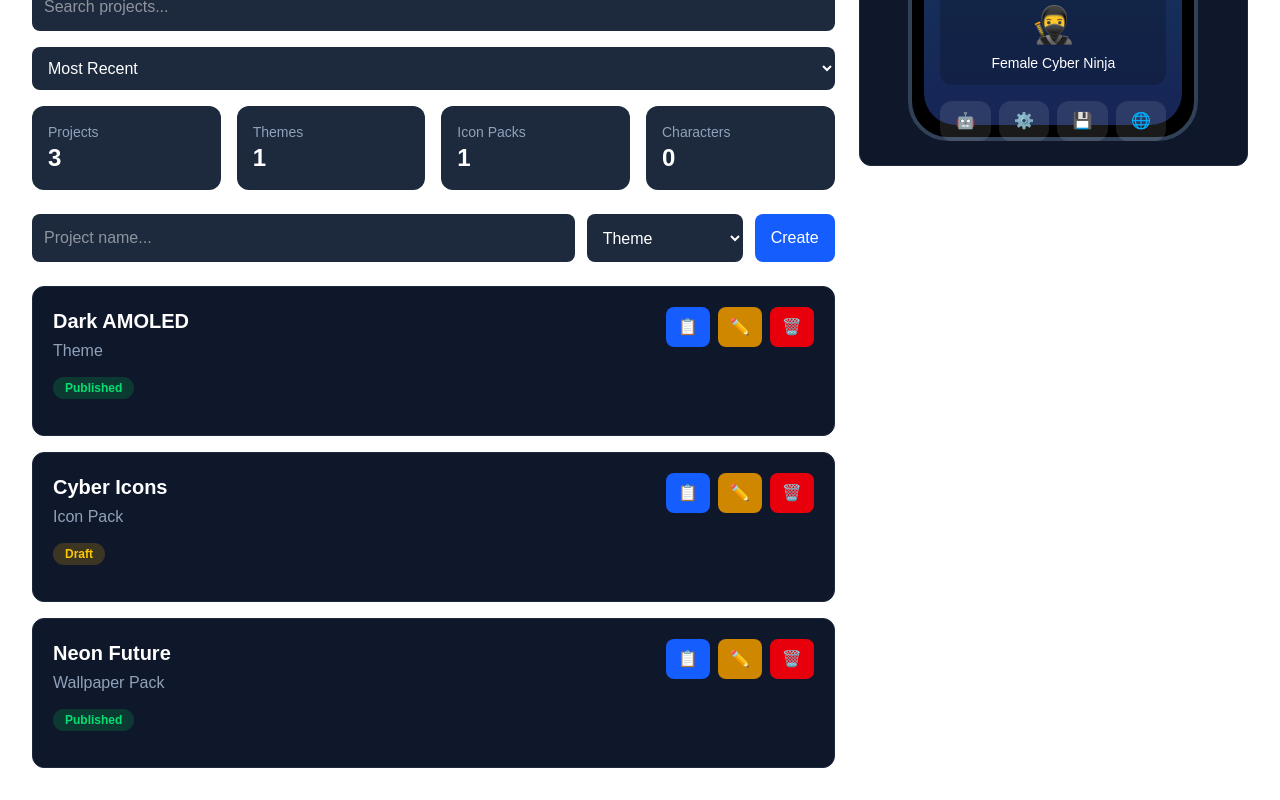
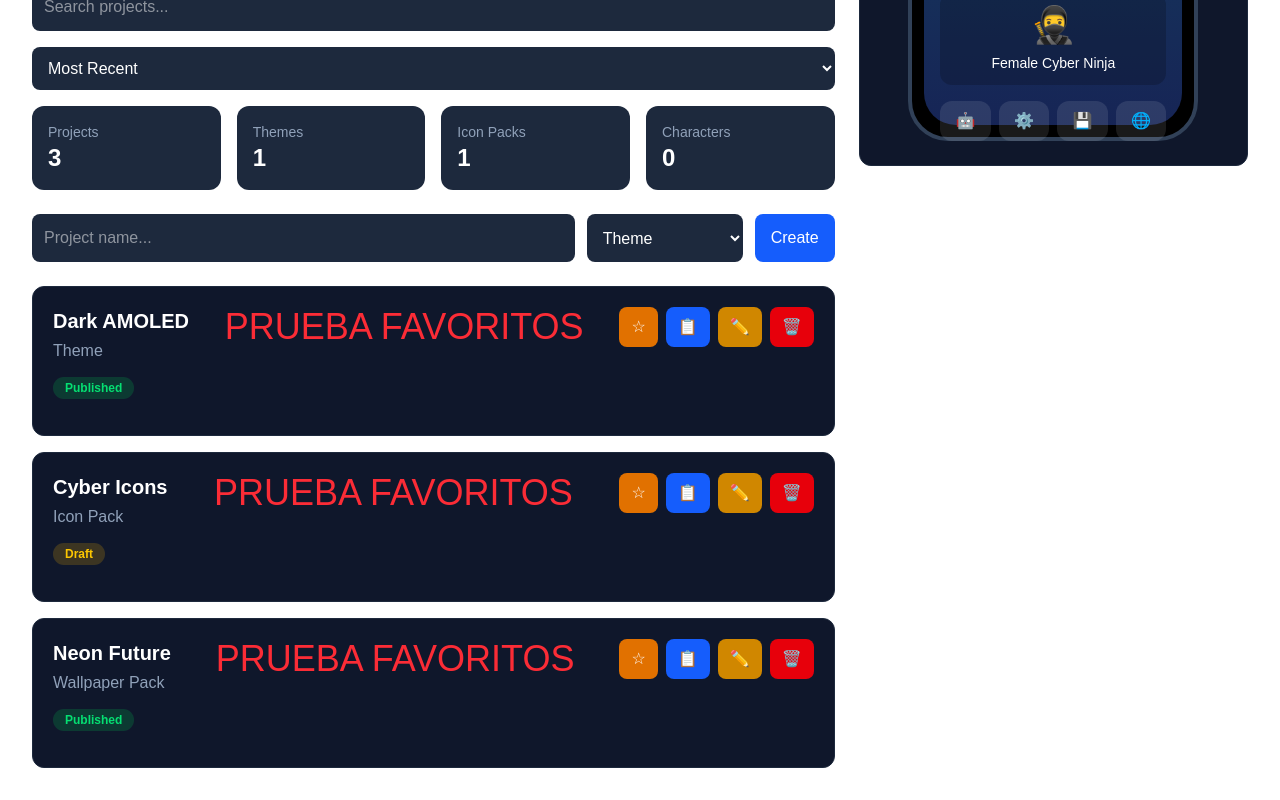
Before and after one commit to themeforge-studio/themeforge-ai-studio, a Next.js app in the folder themeforge-app/: page /projects in a window 1280 px wide. Shown: the part 850-1650 px from the top of the page. Built offline with nearby package versions, Linux system fonts and the light colour scheme.

Commit message:
FASE 26 - Favoritos persistentes

```diff
--- a/themeforge-app/components/dashboard/ProjectsManager.tsx
+++ b/themeforge-app/components/dashboard/ProjectsManager.tsx
@@ -57,6 +57,8 @@ export default function ProjectsManager({
   type: projectType,
   status: "Draft",
 
+  favorite: false,
+
   style: generatedTheme?.style || null,
   wallpaper: generatedTheme?.wallpaper || null,
   iconPack: generatedTheme?.iconPack || null,
@@ -108,6 +110,25 @@ const deleteProject = (
   ...(projects || []),
 ]);
   };
+
+const toggleFavorite = (
+  id: number
+) => {
+
+  setProjects(
+    (projects || []).map(
+      (project) =>
+        project.id === id
+          ? {
+              ...project,
+              favorite:
+                !project.favorite,
+            }
+          : project
+    )
+  );
+
+};
 
   const startEdit = (
   project: any
@@ -169,6 +190,16 @@ const totalCharacters =
         )
     )
     .sort((a, b) => {
+
+        if (
+          !!a.favorite !==
+          !!b.favorite
+        ) {
+          return a.favorite
+            ? -1
+            : 1;
+        }
+
       switch (sortBy) {
         case "az":
           return a.name.localeCompare(
@@ -369,6 +400,7 @@ const totalCharacters =
 </select>
 
                 <div className="flex gap-2">
+
                   <button
                     onClick={saveEdit}
                     className="rounded-lg bg-green-600 px-3 py-2 hover:bg-green-700"
@@ -449,7 +481,26 @@ const totalCharacters =
 </div>
                 </div>
 
+                <h1 className="text-red-500 text-4xl">
+                  PRUEBA FAVORITOS
+                </h1>
+
                 <div className="flex gap-2">
+
+                  <button
+                    onClick={(e) => {
+                    e.stopPropagation();
+                    toggleFavorite(
+                      project.id
+                    );
+                  }}
+                  className="rounded-lg bg-amber-600 px-3 py-2 hover:bg-amber-700 transition"
+                >
+                  {project.favorite
+                    ? "⭐"
+                    : "☆"}
+                </button>
+
                   <button
                     onClick={() =>
                       duplicateProject(
```
